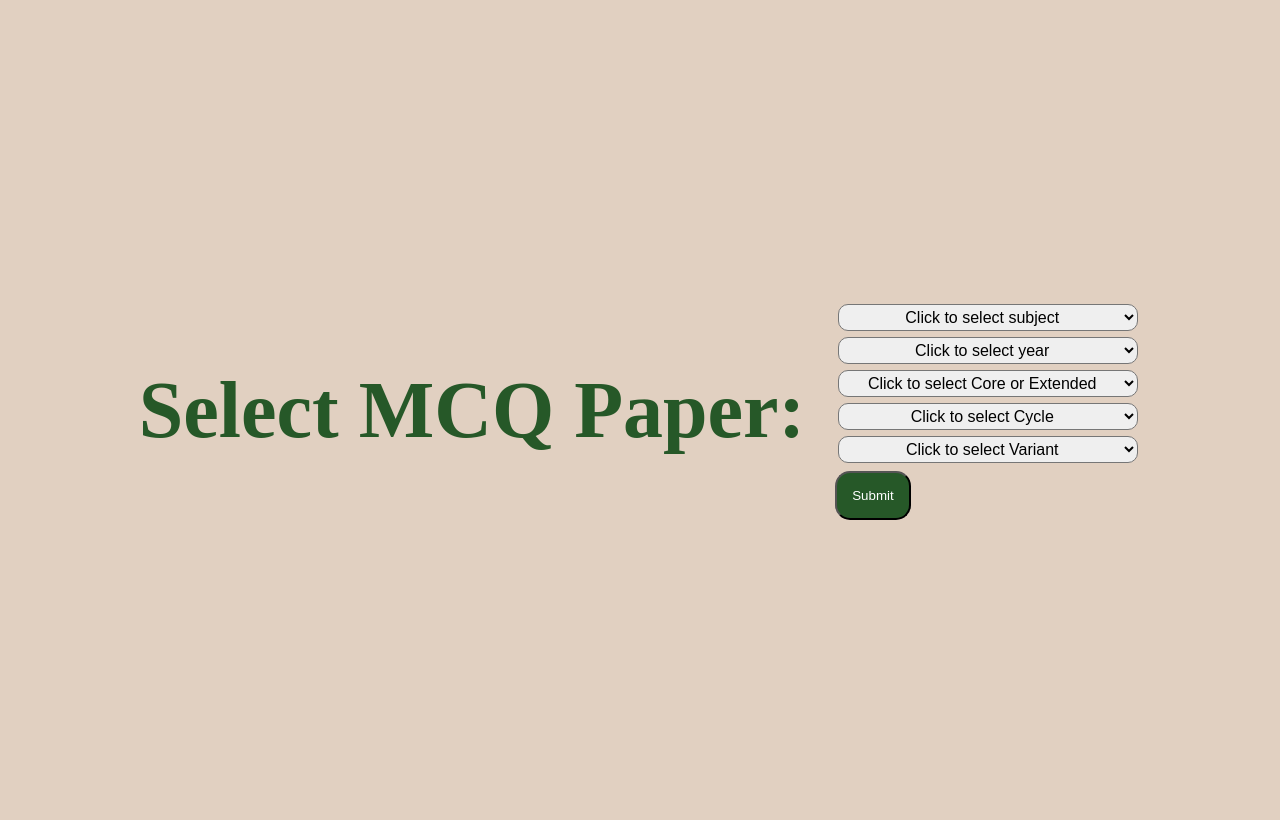
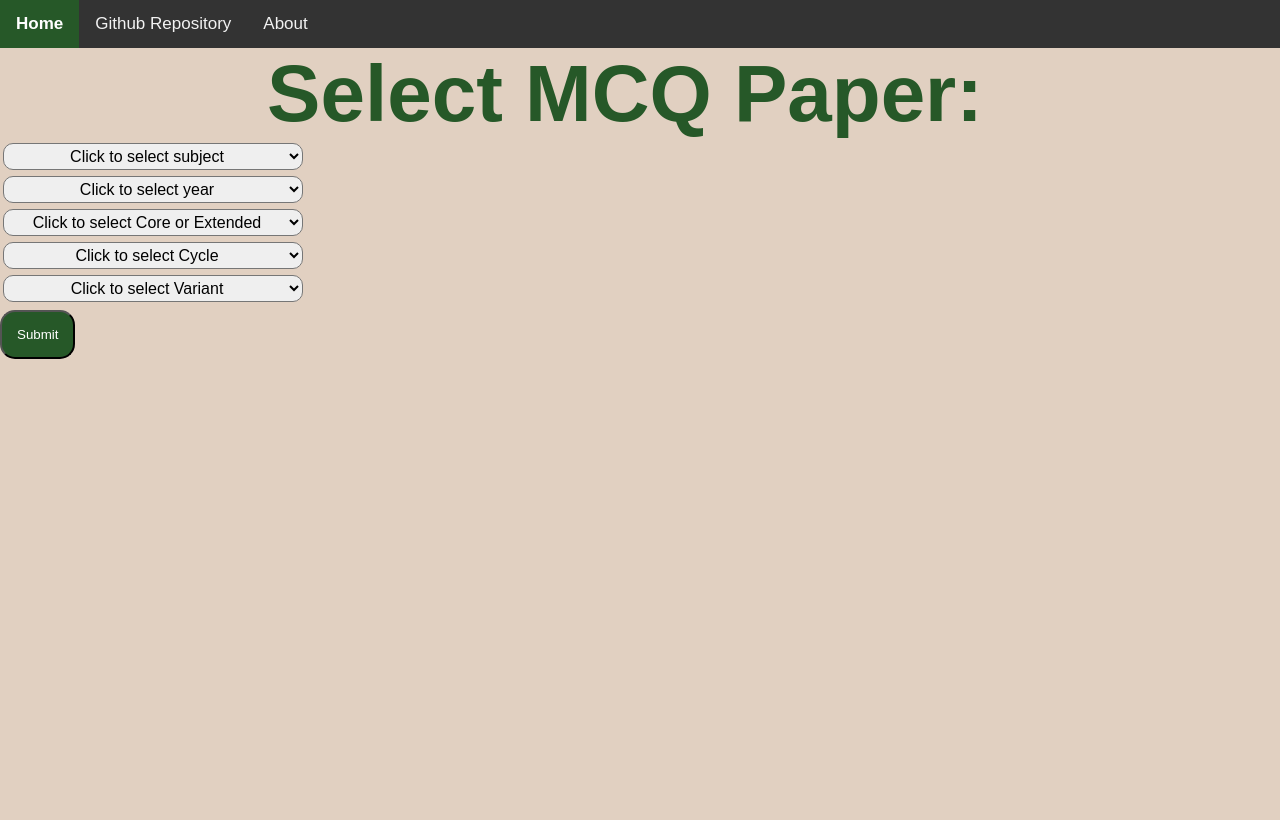
Before and after one commit to AhmedMurad22/PastPaperHelper, a Flask app: page / in a window 1280 px wide. After the commit the page ends 359 px from the top, so only its background shows below. Run offline with Flask 3, Linux system fonts and the light colour scheme.

Commit message:
navbar created

```diff
--- a/static/style.css
+++ b/static/style.css
@@ -1,6 +1,35 @@
 * {
     margin: 0px;
     padding: 0px;
+}
+.navbar {
+    overflow: hidden;
+    background-color: #333;
+}
+
+.navbar a {
+    float: left;
+    color: #f2f2f2;
+    text-align: center;
+    padding: 14px 16px;
+    text-decoration: none;
+    font-size: 17px;
+}
+
+.navbar a:hover {
+    background-color: #b4a79d;
+    color: black;
+}
+
+.navbar a.active {
+    background-color: #265828;
+    color: white;
+    font-weight: bold;
+}
+body {
+    margin: 0;
+    font-family: Arial, Helvetica, sans-serif;
+    background-color: #e1d0c1;
 }
 .heading {
     color: #265828;
@@ -8,17 +37,6 @@
     text-align: center;
     padding-right: 30px;
 }
-
-body {
-    background-color: #e1d0c1;
-    padding: 10px;
-    display: flex;
-    justify-content: center;
-    align-items: center;
-    min-height: 100vh;
-    margin: 0;
-}
-
 .dropdown-box {
     font-size: medium;
     padding: 3px;
--- a/templates/index.html
+++ b/templates/index.html
@@ -8,6 +8,12 @@
     <title> PastPaperHelper Home </title>
 </head>
 <body>
+    <div class="navbar">
+        <a class="active" href="#">Home</a>
+        <a href="https://github.com/AhmedMurad22/PastPaperHelper">Github Repository</a>
+        <a class="about"  href="#">About</a>
+    </div>
+
     <h1 class='heading'>Select MCQ Paper: </h1>
     <form id="main-form" method="POST" action="/submit">
         <div>
```
Also changed, not shown: templates/paper.html (+7 -1 lines).
